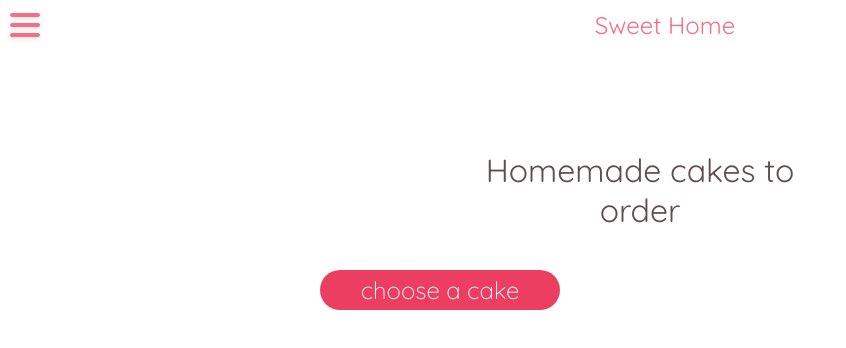
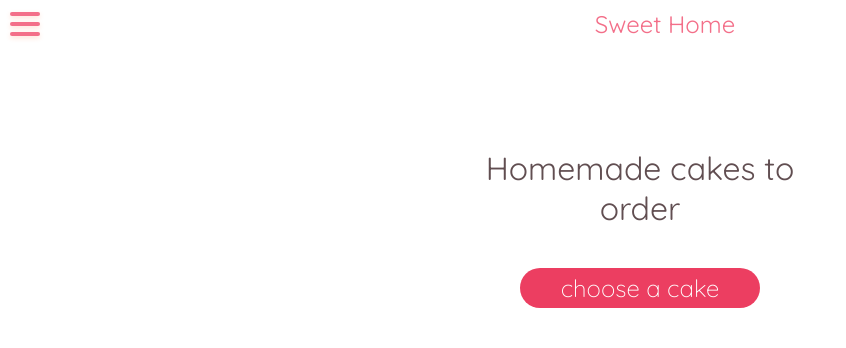
Before and after one commit to priti921/SweetHome, a React (Create React App) app: page / in a window 1280 px wide. Shown: the top 348 px of the page, without its empty margins (0-846 px from the left). Built offline with nearby package versions, Linux system fonts and the light colour scheme.

Commit message:
fixed landing button issue

```diff
--- a/src/css/main.css
+++ b/src/css/main.css
@@ -8,7 +8,7 @@
 }
 
 body .navbar {
-  height: 50px;
+  height: 3em;
   display: -webkit-box;
   display: -ms-flexbox;
   display: flex;
@@ -116,6 +116,7 @@ body .sidebar {
   display: flex;
   width: 250px;
   height: 100vh;
+  border-top-right-radius: 30px;
   -webkit-box-shadow: 10px 20px 15px 5px rgba(0, 0, 0, 0.1);
           box-shadow: 10px 20px 15px 5px rgba(0, 0, 0, 0.1);
   position: absolute;
@@ -165,12 +166,14 @@ body .landing-page .landing-text {
 }
 
 body .landing-page .landing-button {
+  text-align: center;
+}
+
+body .landing-page .landing-button button {
   width: 30vh;
   height: 40px;
   font-size: 1.5rem;
   font-weight: 100;
-  text-align: center;
-  margin: 0 25% 0 25%;
   background-color: #ec3e61;
   color: #fff;
   border: none;
--- a/src/css/main.scss
+++ b/src/css/main.scss
@@ -11,7 +11,7 @@ body{
 
     // NAVBAR
     .navbar {
-        height: 50px;
+        height: 3em;
         display: flex;
         justify-content: space-between;
         align-items: center;
@@ -96,6 +96,7 @@ body{
         display: flex;
         width: 250px;
         height: 100vh;
+        border-top-right-radius: 30px;
         box-shadow: 10px 20px 15px 5px rgba(0,0,0,0.1);
 
         position: absolute;
@@ -138,18 +139,21 @@ body{
             margin: 40px auto;
             width: 40vh;
         }
+
         .landing-button {
+            text-align: center;
+
+            button {
                 width: 30vh;
                 height: 40px;
                 font-size: 1.5rem;
                 font-weight: 100;
-            text-align: center;
-            margin: 0 25% 0 25%;
                 background-color: rgb(236, 62, 97);
                 color: #fff;
                 border: none;
                 border-radius: 20px;
             }
         }
+    }
 
 }
--- a/src/pages/home.js
+++ b/src/pages/home.js
@@ -4,7 +4,11 @@ function home() {
     return (
         <div className="landing-page">
             <p className="landing-text">Homemade cakes to order</p>
-            <button className="landing-button">choose a cake</button>
+
+
+            <div className="landing-button" >
+                <button >choose a cake</button>
+             </div>
         </div>
     )
 }
```
Also changed, not shown: 1 other file (tests, documents, lock files or other folders). Lines whose indentation alone changed are shown as unchanged.
